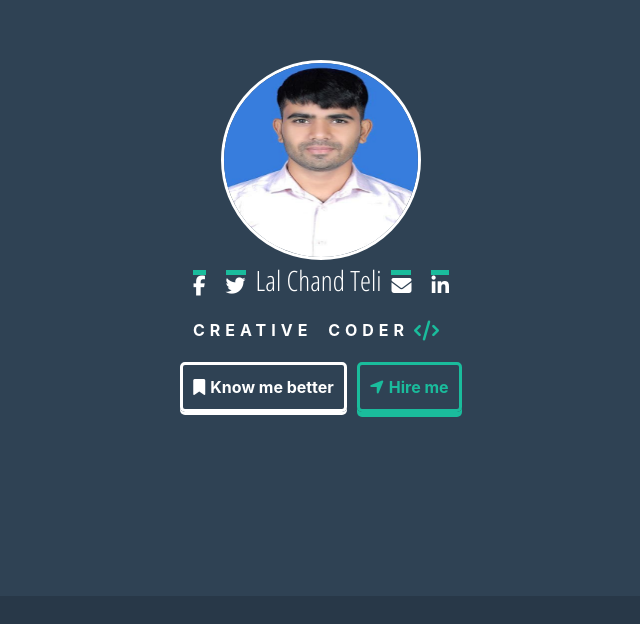
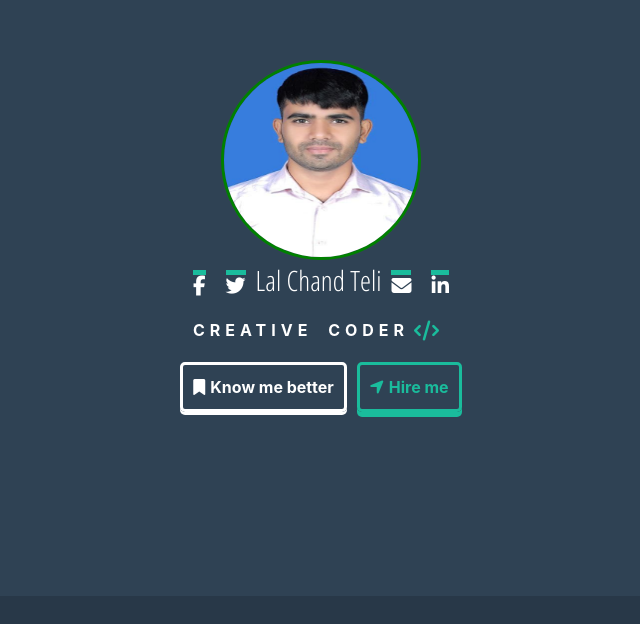
Before and after one commit to LALCHANDTELI/port_folio, a React (Create React App) app: page / in a window 1280 px wide. Shown: the part 124-748 px from the top of the page, without its empty margins (319-959 px from the left). Built offline with nearby package versions, Linux system fonts and the light colour scheme.

Commit message:
Update App.css

```diff
--- a/src/App.css
+++ b/src/App.css
@@ -26,14 +26,14 @@ nav {
 .profile-photo img {
   height: 200px;
   width: 200px;
-  border: 3px solid rgb(255, 255, 255);
+   border: 3px solid green;
   border-radius: 50%;
 }
 
 .profile-nav-photo img {
   height: 60px;
   width: 60px;
-  border: 5px solid white;
+  border: 5px solid green;
   border-radius: 50%;
 }
 
@@ -522,7 +522,7 @@ bold {
 .contact_image {
   width: 100px;
   height: 100px;
-  border: 5px solid white;
+  border: 5px solid green;
   border-radius: 50%;
   border-style: outset;
   margin-top: 10px;
```
